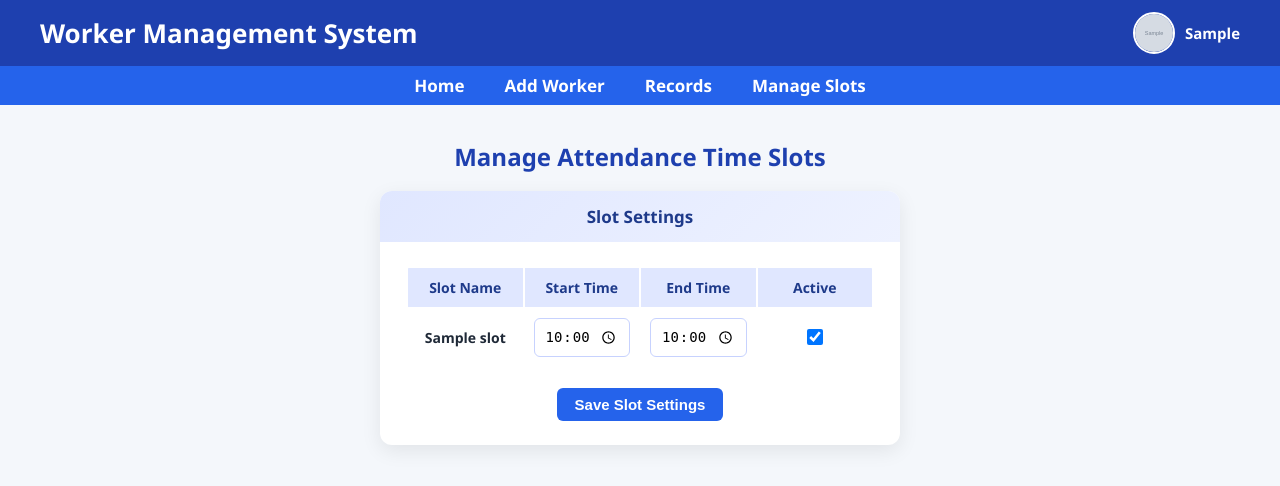
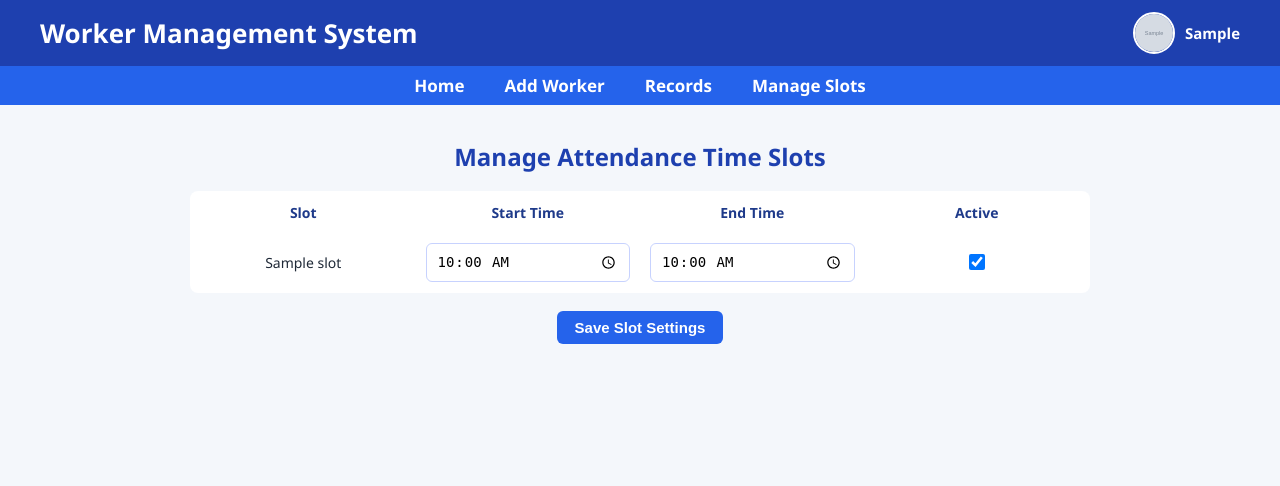
Before and after one commit to KamleshRebari/wms-nppg, a Django app: page /manage-slots/ in a window 1280 px wide. Shown: the top 486 px of the page. Run offline with Django 5.2, Linux system fonts and the light colour scheme; a user stored in the database is signed in; tables that the repository leaves empty hold one stand-in row (values such as "Sample post"); grey boxes marked "Sample" are stand-in pictures.

Commit message:
fix display and manage slots

```diff
--- a/wms/templates/manage_slots.html
+++ b/wms/templates/manage_slots.html
@@ -5,44 +5,33 @@
 
 <h2>Manage Attendance Time Slots</h2>
 
-    <div class="card">
-
-        <div class="card-header">
-            Slot Settings
-        </div>
-
-        <div class="card-body">
-
 <form method="POST">
 {% csrf_token %}
 
 <table class="table table-bordered text-center">
-                    <thead>
 <tr>
-                            <th>Slot Name</th>
+    <th>Slot</th>
     <th>Start Time</th>
     <th>End Time</th>
     <th>Active</th>
 </tr>
-                    </thead>
 
-                    <tbody>
 {% for slot in slots %}
 <tr>
-                            <td><b>{{ slot.name }}</b></td>
+    <td>{{ slot.name }}</td>
 
     <td>
         <input type="time"
-                                       class="form-control"
                name="start_{{ slot.id }}"
-                                       value="{{ slot.start_time|time:'H:i' }}">
+               value="{{ slot.start_time|time:'H:i' }}"
+               class="form-control">
     </td>
 
     <td>
         <input type="time"
-                                       class="form-control"
                name="end_{{ slot.id }}"
-                                       value="{{ slot.end_time|time:'H:i' }}">
+               value="{{ slot.end_time|time:'H:i' }}"
+               class="form-control">
     </td>
 
     <td>
@@ -52,21 +41,15 @@
     </td>
 </tr>
 {% endfor %}
-                    </tbody>
+
 </table>
 
-                <div style="text-align:center; margin-top: 20px;">
-                    <button type="submit" class="btn btn-primary">
+<button class="btn btn-primary">
     Save Slot Settings
 </button>
-                </div>
 
 </form>
 
 </div>
 
-    </div>
-
-</div>
-
 {% endblock %}
--- a/wms/workers/views.py
+++ b/wms/workers/views.py
@@ -73,29 +73,34 @@
 # ================= DISPLAY / RECORDS (ADMIN ONLY) =================
 @login_required
 def display(request):
-    if not request.user.is_staff:
-        return HttpResponseForbidden("You are not allowed here.")
+    try:
+        today = date.today()
 
-    today = date.today()
+        records = Attendance.objects.filter(
+            date=today,
+            present=True
+        ).select_related("worker")
 
-    records = Attendance.objects.filter(
-        date=today,
-        present=True
-    ).select_related("worker", "slot")
+        # Slot wise filter
+        slot1 = records.filter(slot=1)
+        slot2 = records.filter(slot=2)
+        slot3 = records.filter(slot=3)
 
-    # ===== PURANA SLOTWISE LOGIC =====
-    slot1 = records.filter(slot__name__icontains="1")
-    slot2 = records.filter(slot__name__icontains="2")
-    slot3 = records.filter(slot__name__icontains="3")
+        # Slots table se timings
+        slots = Slot.objects.all()
 
-    context = {
-        "today": today,
-        "slot1": slot1,
-        "slot2": slot2,
-        "slot3": slot3,
-    }
+        context = {
+            "today": today,
+            "slot1": slot1,
+            "slot2": slot2,
+            "slot3": slot3,
+            "slots": slots,
+        }
 
-    return render(request, "blog/display.html", context)
+        return render(request, "blog/display.html", context)
+
+    except Exception as e:
+        return HttpResponse(f"ERROR IN VIEW: {str(e)}")
 
 @login_required
 def manage_slots(request):
```
Lines whose indentation alone changed are shown as unchanged.
